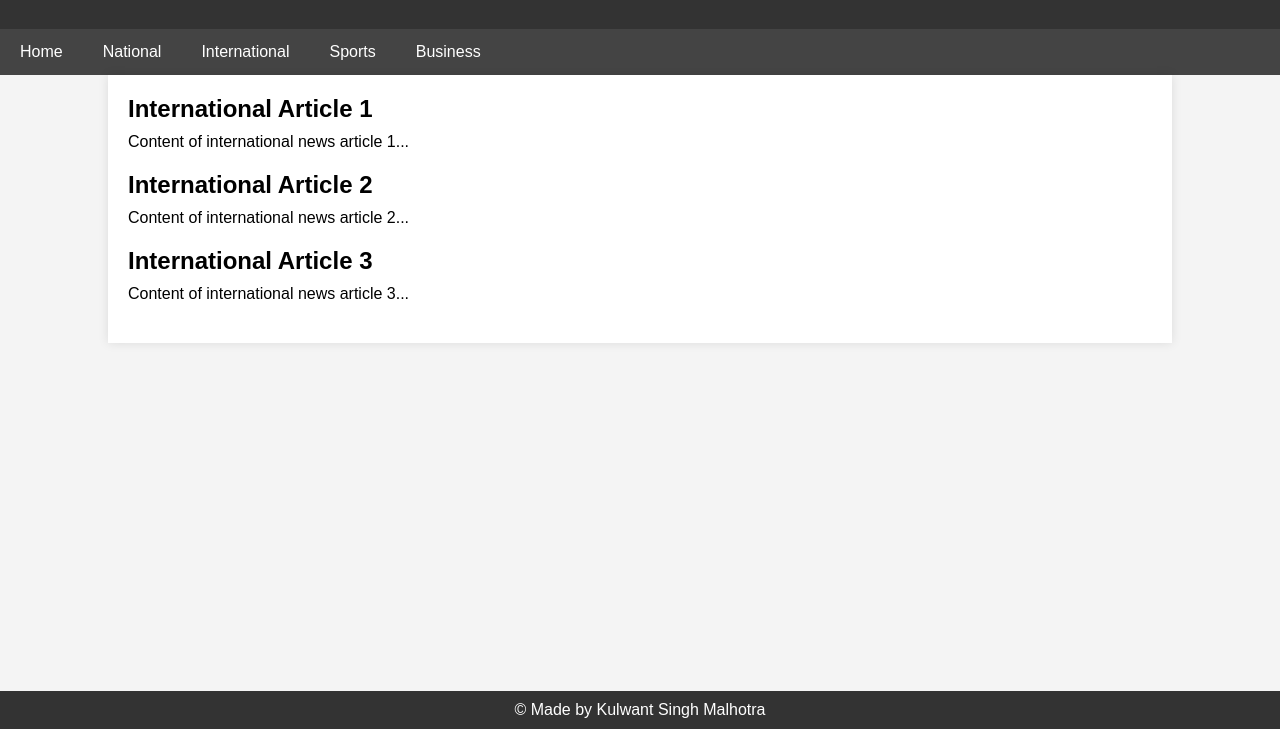
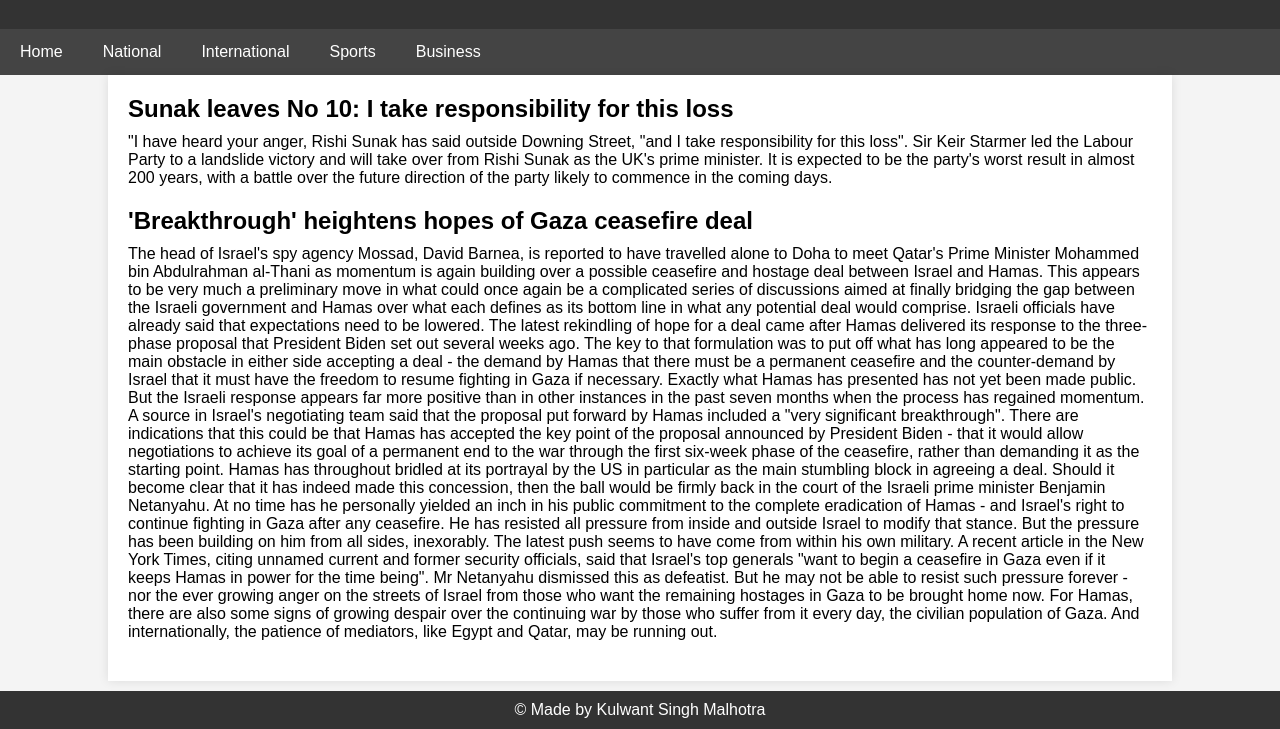
Before and after one commit to NanakKaGhar/News-Website-for-IGNOU-Journalism-Electronic-Media, a plain HTML site: page international.html in a window 1280 px wide. Shown: the part 71-800 px from the top of the page. Drawn offline with Linux system fonts and the light colour scheme.

Commit message:
Update international.html

```diff
--- a/international.html
+++ b/international.html
@@ -19,16 +19,25 @@
     </nav>
     <div class="container">
         <article>
-            <h2>International Article 1</h2>
-            <p>Content of international news article 1...</p>
+            <h2>Sunak leaves No 10: I take responsibility for this loss</h2>
+            <p>"I have heard your anger, Rishi Sunak has said outside Downing Street, "and I take responsibility for this loss".
+                Sir Keir Starmer led the Labour Party to a landslide victory and will take over from Rishi Sunak as the UK's prime minister.
+                It is expected to be the party's worst result in almost 200 years, with a battle over the future direction of the party likely to commence in the coming days.</p>
         </article>
         <article>
-            <h2>International Article 2</h2>
-            <p>Content of international news article 2...</p>
-        </article>
-        <article>
-            <h2>International Article 3</h2>
-            <p>Content of international news article 3...</p>
+            <h2>'Breakthrough' heightens hopes of Gaza ceasefire deal</h2>
+            <p>The head of Israel's spy agency Mossad, David Barnea, is reported to have travelled alone to Doha to meet Qatar's Prime Minister Mohammed bin Abdulrahman al-Thani as momentum is again building over a possible ceasefire and hostage deal between Israel and Hamas.
+                This appears to be very much a preliminary move in what could once again be a complicated series of discussions aimed at finally bridging the gap between the Israeli government and Hamas over what each defines as its bottom line in what any potential deal would comprise.
+                Israeli officials have already said that expectations need to be lowered.
+                The latest rekindling of hope for a deal came after Hamas delivered its response to the three-phase proposal that President Biden set out several weeks ago.
+                The key to that formulation was to put off what has long appeared to be the main obstacle in either side accepting a deal - the demand by Hamas that there must be a permanent ceasefire and the counter-demand by Israel that it must have the freedom to resume fighting in Gaza if necessary.
+                Exactly what Hamas has presented has not yet been made public. But the Israeli response appears far more positive than in other instances in the past seven months when the process has regained momentum. A source in Israel's negotiating team said that the proposal put forward by Hamas included a "very significant breakthrough".
+                There are indications that this could be that Hamas has accepted the key point of the proposal announced by President Biden - that it would allow negotiations to achieve its goal of a permanent end to the war through the first six-week phase of the ceasefire, rather than demanding it as the starting point.
+                Hamas has throughout bridled at its portrayal by the US in particular as the main stumbling block in agreeing a deal. Should it become clear that it has indeed made this concession, then the ball would be firmly back in the court of the Israeli prime minister Benjamin Netanyahu.
+                At no time has he personally yielded an inch in his public commitment to the complete eradication of Hamas - and Israel's right to continue fighting in Gaza after any ceasefire. He has resisted all pressure from inside and outside Israel to modify that stance. But the pressure has been building on him from all sides, inexorably.
+                The latest push seems to have come from within his own military. A recent article in the New York Times, citing unnamed current and former security officials, said that Israel's top generals "want to begin a ceasefire in Gaza even if it keeps Hamas in power for the time being".
+                Mr Netanyahu dismissed this as defeatist. But he may not be able to resist such pressure forever - nor the ever growing anger on the streets of Israel from those who want the remaining hostages in Gaza to be brought home now.
+                For Hamas, there are also some signs of growing despair over the continuing war by those who suffer from it every day, the civilian population of Gaza. And internationally, the patience of mediators, like Egypt and Qatar, may be running out.</p>
         </article>
     </div>
     <footer>
```
